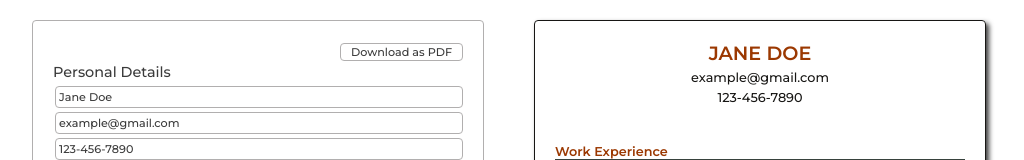
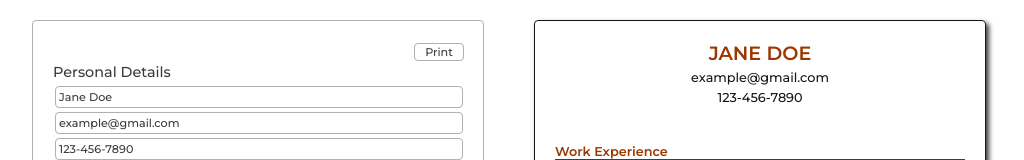
Before and after one commit to lijudu/CV-app, a React (Create React App) app in the folder cv-project/: page / in a window 1280 px wide. Shown: the top 160 px of the page, without its empty margins (131-1155 px from the left). Built offline with nearby package versions, Linux system fonts and the light colour scheme; the HTML template or start-up script is replaced by a standard one.

Commit message:
Change print pdf button

```diff
--- a/cv-project/src/Components/App.js
+++ b/cv-project/src/Components/App.js
@@ -117,7 +117,7 @@ function App(){
         <div className='container'>
             <div className='inputContainer'>
                 <div className='input'>
-                <button type='button' className='print' onClick={handlePrint}>Download as PDF</button>
+                <button type='button' className='print' onClick={handlePrint}>Print</button>
                 <div className='header'>Personal Details</div>
                 <PersonalInputs
                     nameInput={details.name}
--- a/cv-project/src/index.css
+++ b/cv-project/src/index.css
@@ -79,10 +79,10 @@ button:focus{
 }
 
 .print {
-  width: 123px;
+  width: 50px;
   color: #3b3b3b;
   position: relative;
-  left: 285px;
+  left: 359px;
 
 }
 
```
